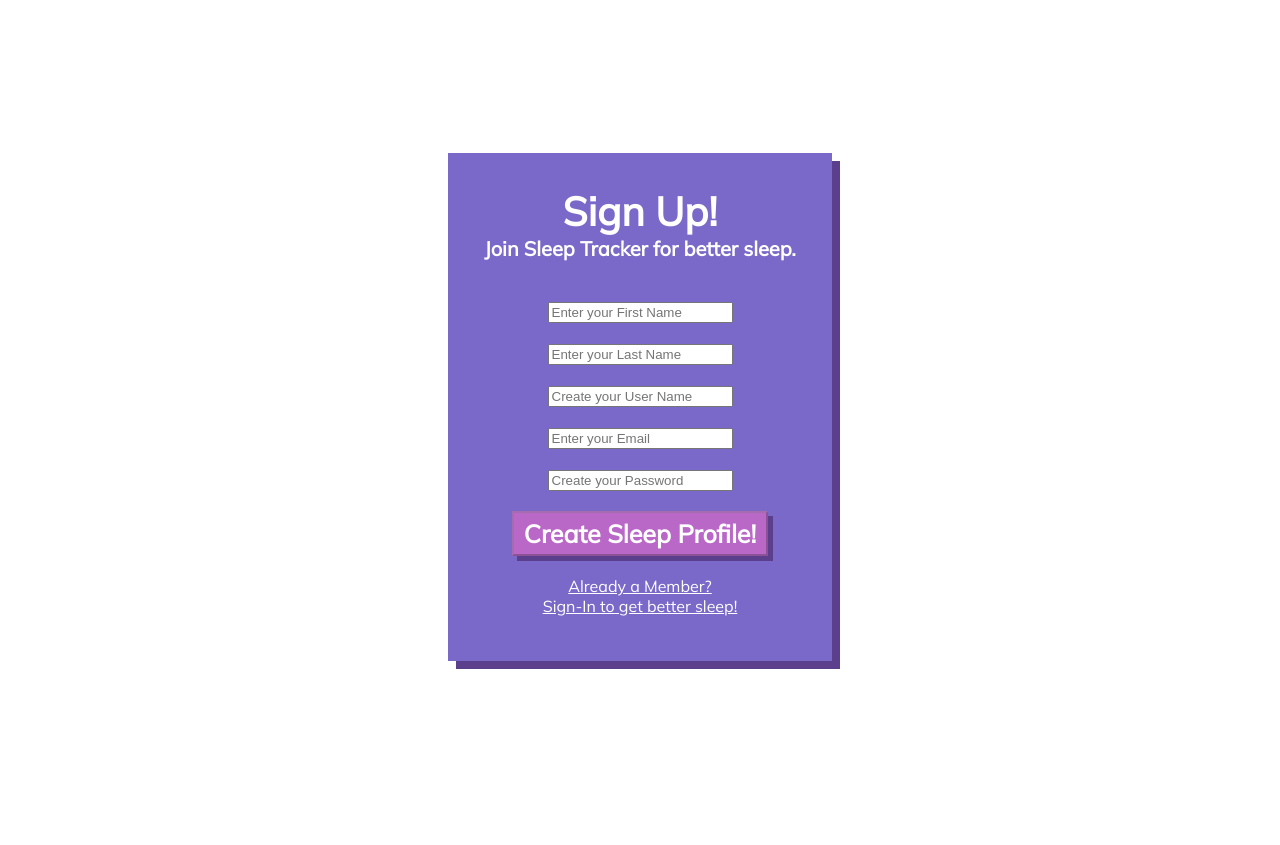
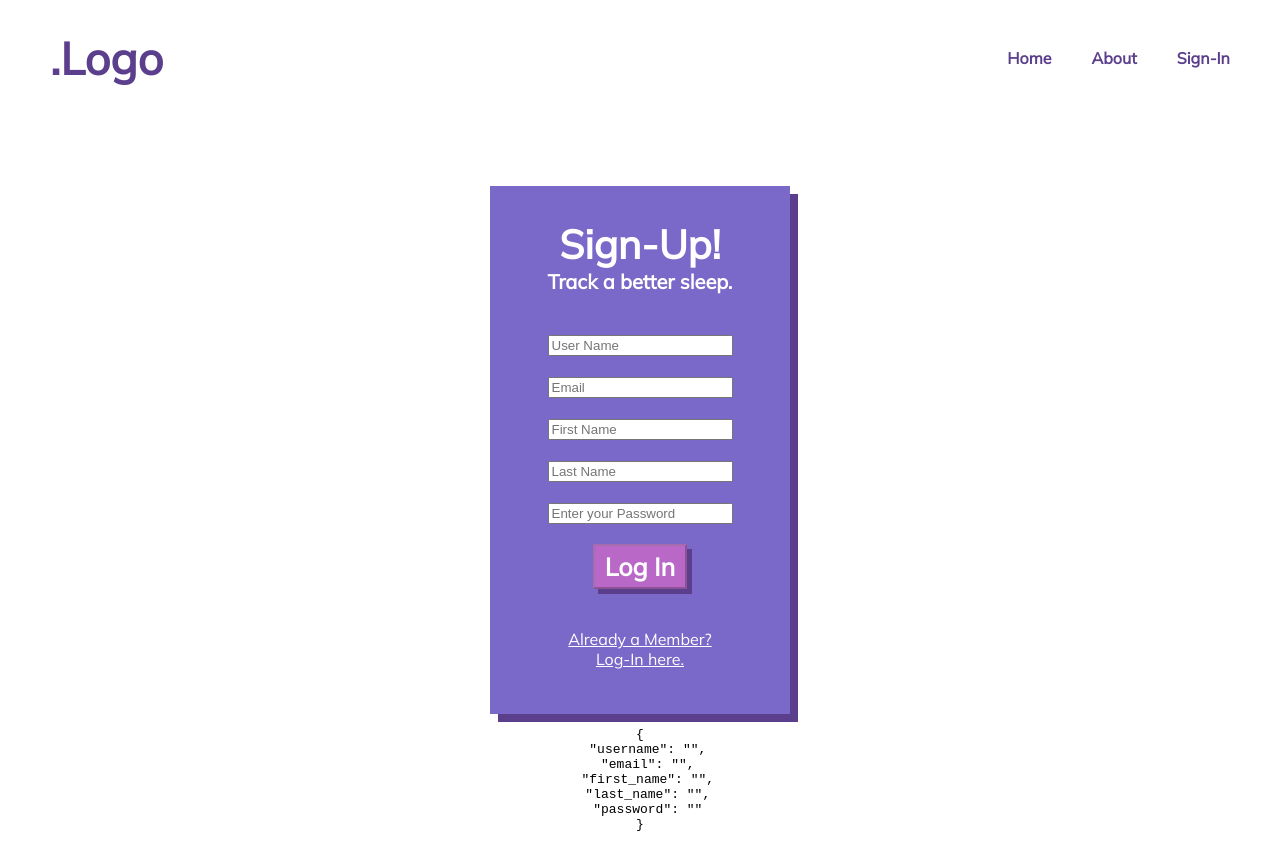
Before and after one commit to bw-sleep-tracker-1/React, a React (Create React App) app: page /signup in a window 1280 px wide. Before the commit the page ends 800 px from the top, so only its background shows below. Built offline with nearby package versions, Linux system fonts and the light colour scheme.

Commit message:
forms are working // communicating with backend

```diff
--- a/src/App.css
+++ b/src/App.css
@@ -31,6 +31,18 @@ nav{
 
 }
 
+ul {
+
+  font-family: 'Mulish', sans-serif;
+  font-weight: bolder;
+  color: #5B3F8D;
+
+}
+
+ul:hover {
+  color: #5B3F8D;
+}
+
 h1{
   font-size: 45px;
   margin-left: 50px;
@@ -39,7 +51,7 @@ h1{
 }
 
 .logInForm{
-  width: 30%;
+  width: 300px;
   padding-bottom: 45px;
   margin-top: 70px;
   background-color: #7A69C8;
@@ -47,9 +59,11 @@ h1{
 }
 
 .signUpForm{
-  width: 30%;
+  width: 300px;
   padding-bottom: 45px;
+  margin-top: 70px;
   background-color: #7A69C8;
+  box-shadow: 8px 8px #5B3F8D;
 }
 
 h2{
@@ -85,6 +99,8 @@ button{
 
 button:hover{
   background-color:#69A7C9 ;
+  cursor: pointer;
+
 }
 
 a{
--- a/src/App.js
+++ b/src/App.js
@@ -1,9 +1,7 @@
 import React, { useState, useEffect } from "react";
 import LogIn from "./components/LogIn";
-import SignUp from "./components/Signup";
+import SignUp from "./components/SignUp";
 import { Route } from "react-router-dom";
-// import axios from "axios";
-// import * as yup from "yup";
 import formSchema from "./validation/formSchema";
 import signSchema from "./validation/signSchema";
 import "./App.css";
@@ -16,37 +14,37 @@ const App = () => {
 
   //sign up form state
 
-const initialDisabled = true;
+// initial state
+  const [newUserState, setNewUserState] = useState({
 
-
-
-// initial state
-  const [users, setUsers] = useState({
     username: "",
     email: "",
-    fName: "",
-    lName: "",
+    first_name: "",
+    last_name: "",
     password: "",
+
   });
 
 
   //state for errors
-  const [formErrors, setFormErrors] = useState({
+  const [formError, setFormError] = useState({
+
     username: "",
     email: "",
-    fName: "",
-    lName: "",
+    first_name: "",
+    last_name: "",
     password: "",
+
   });
 
   //button state
-  const [disabled, setDisabled] = useState(initialDisabled);
+  const [buttDisabled, setButtDisabled] = useState(true);
 
   useEffect(() => {
-    signSchema.isValid(users).then((valid) => {
-      setDisabled(!valid);
+    signSchema.isValid(newUserState).then((valid) => {
+      setButtDisabled(!valid);
     });
-  }, [users]);
+  }, [newUserState]);
 
 
   //post state
@@ -97,14 +95,12 @@ const initialDisabled = true;
 
       <Route path="/signup">
         <SignUp
-          users={users}
-          setUsers={setUsers}
-          // formValues={formValues}
-          // setFormValues={setFormValues}
-          formErrors={formErrors}
-          setFormErrors={setFormErrors}
-          disabled={disabled}
-          setDisabled={setDisabled}
+          newUserState={newUserState}
+          setNewUserState={setNewUserState}
+          formError={formError}
+          setFormError={setFormError}
+          buttDisabled={buttDisabled}
+          setButtDisabled={setButtDisabled}
           userPost={userPost}
           setUserPost={setUserPost}
         />
--- a/src/components/LogIn.js
+++ b/src/components/LogIn.js
@@ -2,7 +2,6 @@ import React from "react";
 // import { useHistory } from "react-router-dom";
 import * as yup from "yup";
 import formSchema from "../validation/formSchema";
-
 // import axiosWithAuth from '../components/axiosWithAuth'
 import axios from "axios";
 
@@ -37,11 +36,7 @@ const LogIn = (props) => {
 
   const formSubmit = (event) => {
     event.preventDefault();
-    axios
-      .post(
-        "https://lambda-bw-sleep-tracker.herokuapp.com/auth/login",
-        logInState
-      )
+    axios.post("https://lambda-bw-sleep-tracker.herokuapp.com/auth/login",logInState)
       .then((response) => {
         // localStorage.setItem('token', response.data.payload)
         // history.push('/signup')
@@ -77,9 +72,9 @@ const LogIn = (props) => {
       <header>
         <h1>.Logo</h1>
         <nav>
-          <ul>Home</ul>
-          <ul>About</ul>
-          <ul>Sign Up</ul>
+          <ul className="aNav">Home</ul>
+          <ul className="bNav">About</ul>
+          <ul className="cNav">Sign Up</ul>
         </nav>
       </header>
 
@@ -114,11 +109,11 @@ const LogIn = (props) => {
             <p className="error">{errors.password}</p>
           ) : null}
           <br />
-          <button disabled={buttonDisabled}>Log In</button>
+          <button disabled={buttonDisabled}>Login</button>
         </form>
         <br />
         <br />
-        <a href="./SignUp">
+        <a href="./signup">
           Not a Member?
           <br />
           Sign-Up to get better sleep.
--- a/src/components/Signup.js
+++ b/src/components/Signup.js
@@ -1,65 +1,60 @@
 import React from "react";
+// import { useHistory } from "react-router-dom";
+import * as yup from "yup";
+import signSchema from '../validation/signSchema'
+// import axiosWithAuth from '../components/axiosWithAuth'
 import axios from "axios";
-import signSchema from "../validation/signSchema";
-import * as yup from "yup";
-// import App from "./App";
-
 
 const SignUp = (props) => {
 
 
-  const users = props.users;
-  const setUsers = props.setUsers;
-  const formErrors = props.formErrors;
-  const setFormErrors = props.setFormErrors;
-  const disabled = props.disabled;
-  // const setDisabled = props.setDisabled;
-  const userPost = props.userPost;
-  const setUserPost = props.setUserPost;
+  const newUserState=props.newUserState;
+  const setNewUserState=props.setNewUserState;
+  const formError=props.formError;
+  const setFormError=props.setFormError;
+  const buttDisabled=props.buttDisabled;
+  const userPost=props.userPost;
+  const setUserPost=props.setUserPost;
 
   //validation
 
   const validateChange = (e) => {
-    yup
-      .reach(signSchema, e.target.name)
+    yup.reach(signSchema, e.target.name)
       .validate(e.target.value)
       .then((valid) => {
-        setFormErrors({
-          ...formErrors,
+        setFormError({
+          ...formError,
           [e.target.name]: "",
         });
       })
       .catch((err) => {
-        setFormErrors({
-          ...formErrors,
-          [e.target.name]: err.formErrors[0],
+        setFormError({
+          ...formError,
+          [e.target.name]: err.errors[0], /// this need to say "errors"
         });
       });
   };
-
-      // .catch((err) => console.log("error", err));
-
-
-
-
 
   const formSubmit = (event) => {
     event.preventDefault();
     axios
       .post(
         "https://lambda-bw-sleep-tracker.herokuapp.com/auth/signup",
-        userPost
+        newUserState
       )
       .then((response) => {
-        setUsers(response.data);
+
+        setUserPost(response.data);
         console.log("success", userPost);
 
-        setUserPost({
+        setNewUserState({
+
           username: "",
           email: "",
-          fName: "",
-          lName: "",
+          first_name: "",
+          last_name: "",
           password: "",
+
         });
       })
       .catch((err) => {
@@ -70,106 +65,115 @@ const SignUp = (props) => {
   const inputChange = (event) => {
     event.persist();
     const newFormData = {
-      ...userPost,
+      ...newUserState,
       [event.target.name]:
         event.target.type === "checkbox"
           ? event.target.checked
           : event.target.value,
     };
     validateChange(event);
-    setUserPost(newFormData);
+    setNewUserState(newFormData);
   };
 
   return (
-    <>
+    <div className="signUp">
+      <header>
+        <h1>.Logo</h1>
+        <nav>
+          <ul>Home</ul>
+          <ul>About</ul>
+          <ul>Sign-In</ul>
+        </nav>
+      </header>
 
-        <div className="signUp">
-          <h2>Sleep better. Feel better. Live better. TODAY!</h2>
+      <div className="signUpForm">
+        <h2>Sign-Up!</h2>
+        <p>Track a better sleep.</p>
+        <br />
 
-          <div className="logInForm">
-            <h2>Sign Up!</h2>
-            <p>Join Sleep Tracker for better sleep.</p>
-            <br />
         <form onSubmit={formSubmit}>
-            <input
-              className="fName"
-              name="fName"
-              type="text"
-              value={users.fName}
-              onChange={inputChange}
-              placeholder="Enter your First Name"
-            />
-            <br />
-            {/* {formErrors.fname.length > 0 ? (
-              <p className="error">{formErrors.fname}</p>
-            ) : null} */}
-            <br />
-            <input
-              className="lName"
-              name="lName"
-              type="text"
-              value={users.lName}
-              onChange={inputChange}
-              placeholder="Enter your Last Name"
-            />
-            <br />
-            {/* {formErrors.lname.length > 0 ? (
-              <p className="error">{formErrors.lname}</p>
-            ) : null} */}
-            <br />
+
           <input
             className="username"
             name="username"
             type="text"
-              value={users.username}
+            placeholder="User Name"
+            value={newUserState.username}
             onChange={inputChange}
-              placeholder="Create your User Name"
           />
           <br />
-            {/* {formErrors.username.length > 0 ? (
-              <p className="error">{formErrors.username}</p>
-            ) : null} */}
+          {formError.username.length > 0 ? (
+            <p className="error">{formError.username}</p>
+          ) : null}
           <br />
+
           <input
             className="email"
             name="email"
             type="email"
-              value={users.email}
+            placeholder="Email"
+            value={newUserState.email}
             onChange={inputChange}
-              placeholder="Enter your Email"
           />
           <br />
-            {/* {formErrors.email.length > 0 ? (
-              <p className="error">{formErrors.email}</p>
-            ) : null} */}
+          {formError.email.length > 0 ? (
+            <p className="error">{formError.email}</p>
+          ) : null}
           <br />
+
+          <input
+            className="first_name"
+            name="first_name"
+            type="text"
+            placeholder="First Name"
+            value={newUserState.first_name}
+            onChange={inputChange}
+          />
+          <br />
+          {formError.first_name.length > 0 ? (
+            <p className="error">{formError.first_name}</p>
+          ) : null}
+          <br />
+
+          <input
+            className="last_name"
+            name="last_name"
+            type="text"
+            placeholder="Last Name"
+            value={newUserState.last_name}
+            onChange={inputChange}
+          />
+          <br />
+          {formError.last_name.length > 0 ? (
+            <p className="error">{formError.email}</p>
+          ) : null}
+          <br />
+
           <input
             className="password"
             name="password"
             type="password"
-              value={users.password}
+            placeholder="Enter your Password"
+            value={newUserState.password}
             onChange={inputChange}
-              placeholder="Create your Password"
           />
           <br />
-            {/* {formErrors.password.length > 0 ? (
-              <p className="error">{formErrors.password}</p>
-            ) : null} */}
+          {formError.password.length > 0 ? (
+            <p className="error">{formError.password}</p>
+          ) : null}
           <br />
-            <button disabled={disabled}>Create Sleep Profile!</button>
-
+          <button disabled={buttDisabled}>Log In</button>
+        </form>
         <br />
         <br />
-            <a href="/">
+        <a href="./">
           Already a Member?
           <br />
-              Sign-In to get better sleep!
+          Log-In here.
         </a>
-            </form>
       </div>
+      <pre>{JSON.stringify(newUserState, null, 2)}</pre>
     </div>
-
-    </>
   );
 };
 
--- a/src/validation/signSchema.js
+++ b/src/validation/signSchema.js
@@ -5,11 +5,11 @@ export default yup.object().shape({
     .string()
     .required("Username is required")
     .min(3, "Username must be 3 chars or longer"),
-  fName: yup
+  first_name: yup
     .string()
     .required("fName is required")
     .min(3, "fName must be 3 chars or longer"),
-  lName: yup
+  last_name: yup
     .string()
     .required("lName is required")
     .min(3, "lName must be 3 chars or longer"),
```
Also changed, not shown: src/components/Prof.js (deleted, +0 -13 lines). Lines whose indentation alone changed are shown as unchanged.
